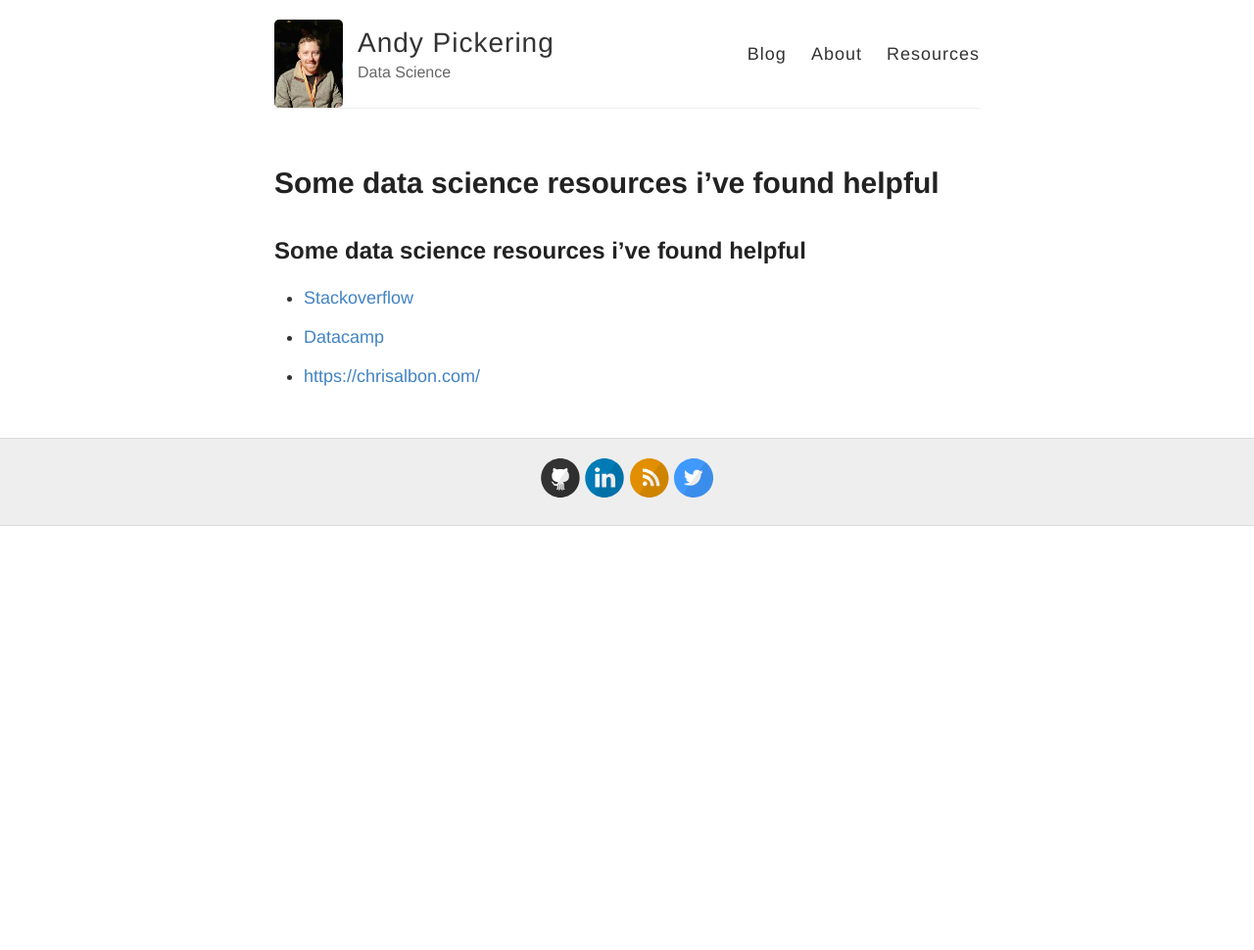
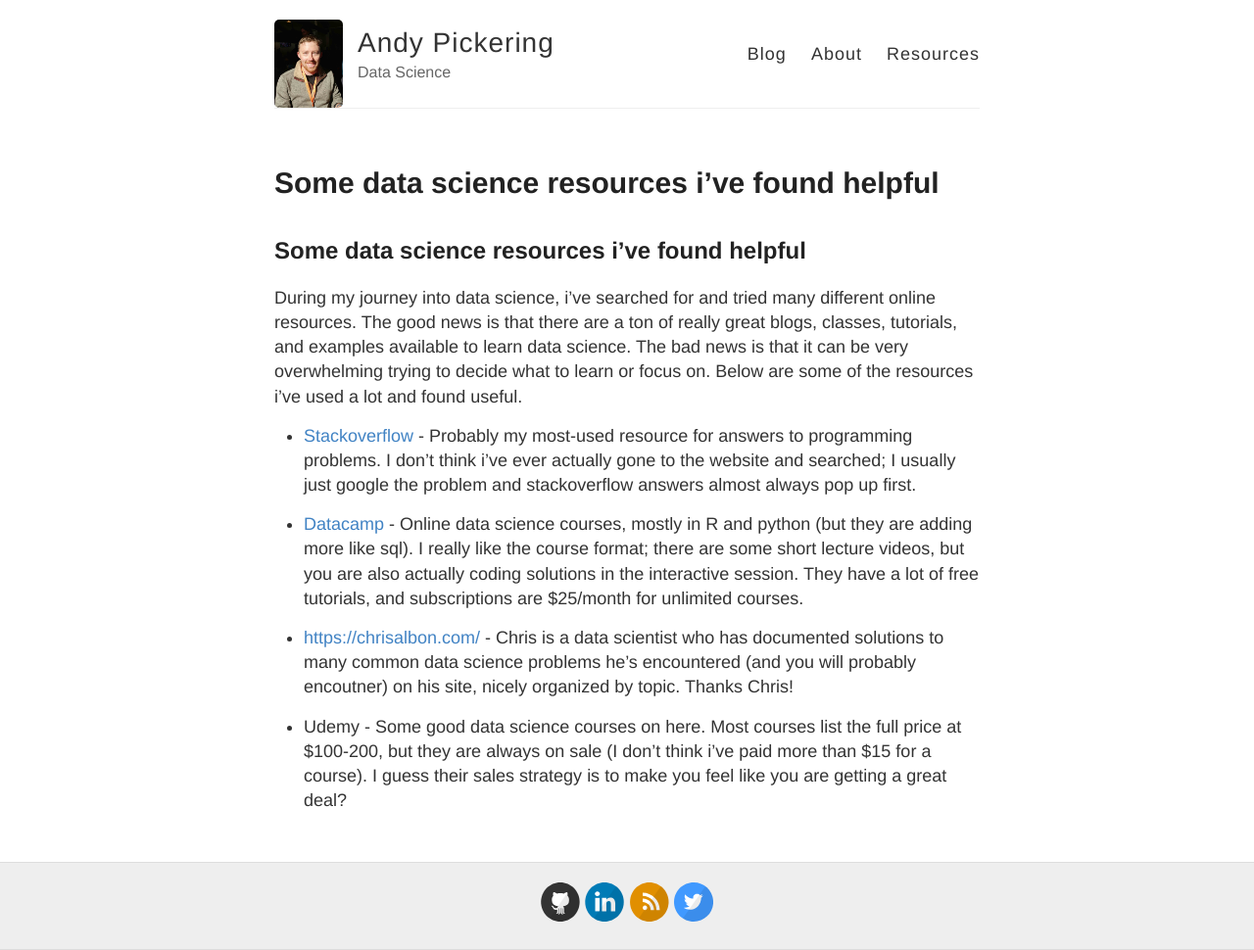
Before and after one commit to andypicke/andypicke.github.io, a Jekyll site: the page built from Resources.md, in a window 1280 px wide. Shown: the whole page at 98% size. Built offline with Jekyll 4.4.1, drawn with Linux system fonts in a browser that asks for light colours; our own code applies the rules of GitHub Pages for plain Markdown files; before the commit the page ends 900 px from its top, so only the background shows below that.

Commit message:
Update Resources.md

```diff
--- a/Resources.md
+++ b/Resources.md
@@ -1,8 +1,12 @@
 
 ## Some data science resources i've found helpful
 
-- [Stackoverflow](https://stackoverflow.com/)
+During my journey into data science, i've searched for and tried many different online resources. The good news is that there are a ton of really great blogs, classes, tutorials, and examples available to learn data science. The bad news is that it can be very overwhelming trying to decide what to learn or focus on. Below are some of the resources i've used a lot and found useful.
 
-- [Datacamp](https://www.datacamp.com/)
+- [Stackoverflow](https://stackoverflow.com/) - Probably my most-used resource for answers to programming problems. I don't think i've ever actually gone to the website and searched; I usually just google the problem and stackoverflow answers almost always pop up first.
 
-- <https://chrisalbon.com/>
+- [Datacamp](https://www.datacamp.com/) - Online data science courses, mostly in R and python (but they are adding more like sql). I really like the course format; there are some short lecture videos, but you are also actually coding solutions in the interactive session. They have a lot of free tutorials, and subscriptions are $25/month for unlimited courses.
+
+- <https://chrisalbon.com/> - Chris is a data scientist who has documented solutions to many common data science problems he's encountered (and you will probably encoutner) on his site, nicely organized by topic. Thanks Chris!
+
+- Udemy - Some good data science courses on here. Most courses list the full price at $100-200, but they are always on sale (I don't think i've paid more than $15 for a course). I guess their sales strategy is to make you feel like you are getting a great deal?
```
